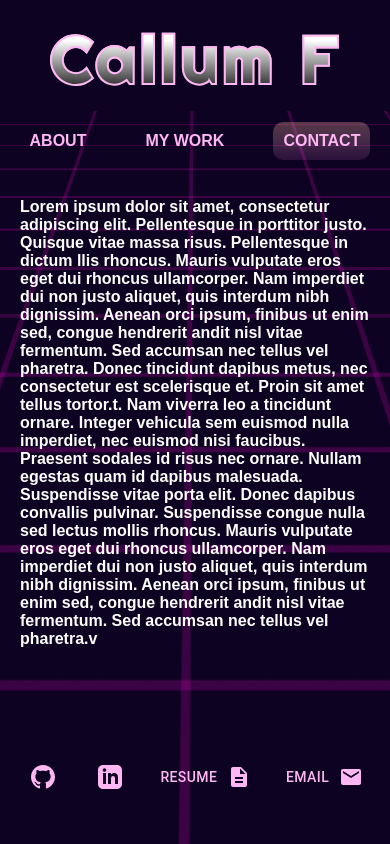
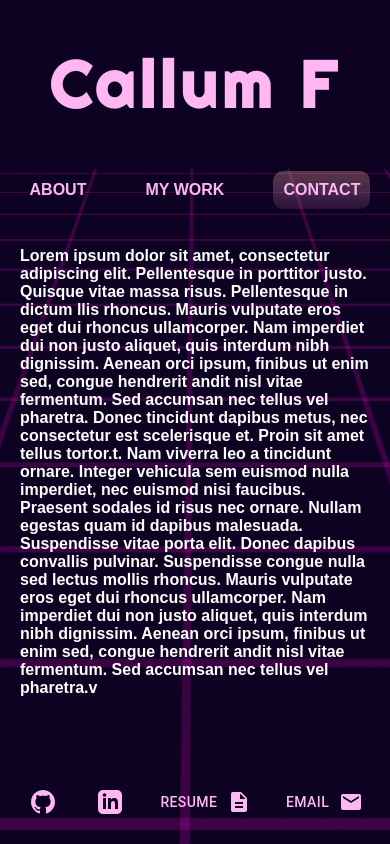
Before and after one commit to CallumFletcher/personal-website, a React (Create React App) app: page / in a window 390 px wide. Built offline with nearby package versions, Linux system fonts and the light colour scheme.

Commit message:
fixed responsive layout

```diff
--- a/src/App.css
+++ b/src/App.css
@@ -11,25 +11,31 @@ body {
 .root {
   overflow: hidden;
 }
+.bg-grid {
+  position: fixed;
+  height: 100vh;
+  width: 100vw;
+  display: grid;
+  grid-template-columns: 100%;
+  grid-template-rows: 20% 80%;
+  grid-template-areas:
+    "sun"
+    "bg";
+}
 .sun-horizon {
+  grid-area: bg;
   background: rgba(13, 2, 33, 1);
-
-  position: fixed;
-  top: 0;
+  bottom: 0;
   width: 100%;
-  height: 20px;
-  background-size: 4em 2em, 4em 2em;
-  height: 40em;
-  perspective: 1000px;
-  margin-top: 20em;
-  transform: perspective(200px) rotateX(15deg) scale(4);
+  /* background-size: 4em 2em, 4em 2em; */
+  height: 100%;
+  /* perspective: 1000px; */
+  /* margin-top: 20em; */
 }
 .sun {
   width: 200px;
   height: 200px;
   border-radius: 100%;
-  top: 0px;
-  position: absolute;
   background-color: yellow;
   background-image: linear-gradient(red, yellow), linear-gradient(black, white);
   clip-path: polygon(
@@ -62,14 +68,13 @@ body {
     150% 150%,
     0 150%
   );
-  transition: top 3s;
+  transition: all 3s;
 }
 
 .vert-bg {
-  position: fixed;
-  top: 0;
+  margin-top: 8em;
+  grid-area: bg;
   width: 100%;
-  height: 20px;
   background: linear-gradient(
     90deg,
     rgba(0, 0, 0, 0) 0px,
@@ -78,14 +83,13 @@ body {
     rgba(0, 0, 0, 0) 0px
   );
   background-size: 4em 2em, 4em 2em;
-  height: 40em;
+  height: 100%;
   perspective: 1000px;
-  margin-top: 20em;
   transform: perspective(200px) rotateX(15deg) scale(4);
 }
 .bg {
-  position: fixed;
-  top: 0;
+  margin-top: 8em;
+  grid-area: bg;
   width: 100%;
   height: 100%;
   background: linear-gradient(
@@ -96,8 +100,7 @@ body {
     rgba(0, 0, 0, 0) 0px
   );
   background-size: 4em 2em, 4em 2em;
-  height: 40em;
-  margin-top: 20em;
+  height: 100%;
 
   perspective: 1000px;
   transform: perspective(200px) rotateX(15deg) scale(4);
@@ -142,12 +145,13 @@ body {
   text-align: center;
   font-family: "Righteous", cursive;
   letter-spacing: 5px;
-  -webkit-text-stroke: 2px #ffb7f3;
 
-  background: -webkit-linear-gradient(#fff 25%, #111 90%);
+  /* background: -webkit-linear-gradient(#fff 25%, #111 90%); */
+  /*
   -webkit-background-clip: text;
   background-clip: text;
-  -webkit-text-fill-color: transparent;
+  -webkit-text-fill-color: transparent; */
+  color: #ffb7f3;
 }
 
 .alt-title {
@@ -201,20 +205,20 @@ body {
     font-size: 65px;
   }
   .bg {
-    margin-top: 16em;
   }
   .vert-bg {
-    margin-top: 16em;
   }
   .sun-horizon {
-    margin-top: 16em;
+    /* margin-top: 16em; */
+    /* height: 0vh; */
+    height: calc(100vh - 100px);
   }
   .sun {
     height: 120px;
     width: 120px;
   }
   .body {
-    grid-template-rows: 120px 5% 65% auto;
+    grid-template-rows: 20% 5% 65% auto;
     grid-template-columns: 100%;
     grid-template-areas:
       "title"
--- a/src/App.js
+++ b/src/App.js
@@ -8,7 +8,7 @@ import BottomBar from "./components/BottomBar";
 
 function App() {
   const ref = useRef();
-  const [sunHeight, setSunHeight] = useState(0);
+  const [sunHeight, setSunHeight] = useState(200);
   const titleBreakpoint = useMediaQuery("(min-width:750px)");
   const [aboutRef, aboutInView] = useInView({
     threshold: 0.1,
@@ -26,12 +26,24 @@ function App() {
   }, [contactInView, portfolioInView, aboutInView, titleBreakpoint]);
   return (
     <div className="root">
-      <div style={{ display: "flex", justifyContent: "center" }}>
-        <div className="sun" style={{ top: sunHeight }} />
+      <div className="bg-grid">
+        <div
+          style={{
+            display: "flex",
+            justifyContent: "center",
+            gridArea: "sun",
+            zIndex: 25,
+            background: "#0d0221",
+            overflow: "hidden",
+          }}
+        >
+          <div className="sun" style={{ marginTop: sunHeight }} />
+        </div>
+        <div className="sun-horizon" />
+        <div className="bg" />
+        <div className="vert-bg" />
       </div>
-      <div className="sun-horizon" />
-      <div className="bg" />
-      <div className="vert-bg" />
+
       <div className="body">
         <div className="title-container">
           {titleBreakpoint ? (
```
